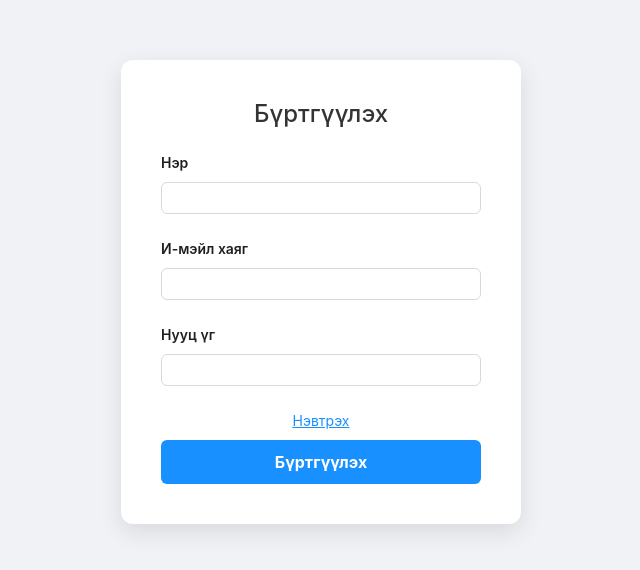
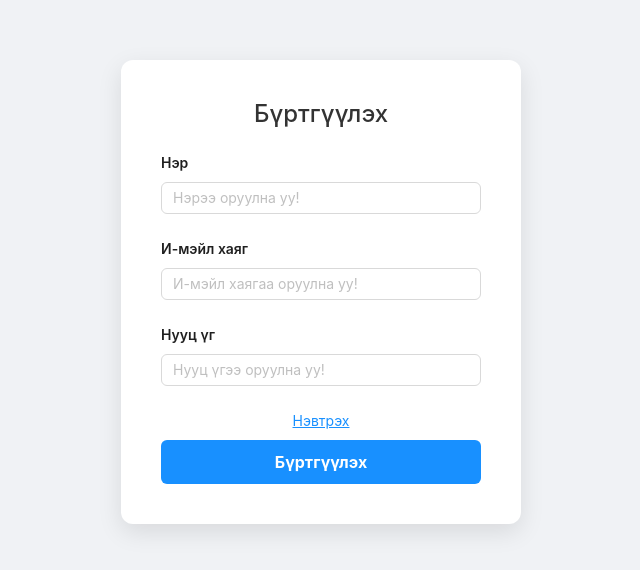
Before and after one commit to batbilegt1/Designer-appointment-system, a React (Create React App) app in the folder client/: page /register in a window 1280 px wide. Shown: the part 108-678 px from the top of the page, without its empty margins (319-959 px from the left). Built offline with nearby package versions, Linux system fonts and the light colour scheme.

Commit message:
#3, Sign in, sign up placeholder

```diff
--- a/client/src/pages/Login.js
+++ b/client/src/pages/Login.js
@@ -39,10 +39,10 @@ const Login = () => {
         <h3 className="text-center">Нэвтрэх</h3>
 
         <Form.Item label="И-мэйл хаяг" name="email">
-          <Input type="email" required />
+          <Input type="email" required placeholder="И-мэйл хаягаа оруулна уу!"/>
         </Form.Item>
         <Form.Item label="Нууц үг" name="password">
-          <Input type="password" required />
+          <Input type="password" required  placeholder="Нууц үгээ оруулна уу!"/>
         </Form.Item>
         <Link to="/register" className="m-2">
           Бүртгүүлэх
--- a/client/src/pages/Register.js
+++ b/client/src/pages/Register.js
@@ -36,13 +36,13 @@ const Register = () => {
         >
           <h3 className="text-center">Бүртгүүлэх</h3>
           <Form.Item label="Нэр" name="name">
-            <Input type="text" required />
+            <Input type="text" required placeholder="Нэрээ оруулна уу!"/>
           </Form.Item>
           <Form.Item label="И-мэйл хаяг" name="email">
-            <Input type="email" required />
+            <Input type="email" required placeholder="И-мэйл хаягаа оруулна уу!"/>
           </Form.Item>
           <Form.Item label="Нууц үг" name="password">
-            <Input type="password" required />
+            <Input type="password" required placeholder="Нууц үгээ оруулна уу!"/>
           </Form.Item>
           <Link to="/login" className="m-2">
             Нэвтрэх
```
